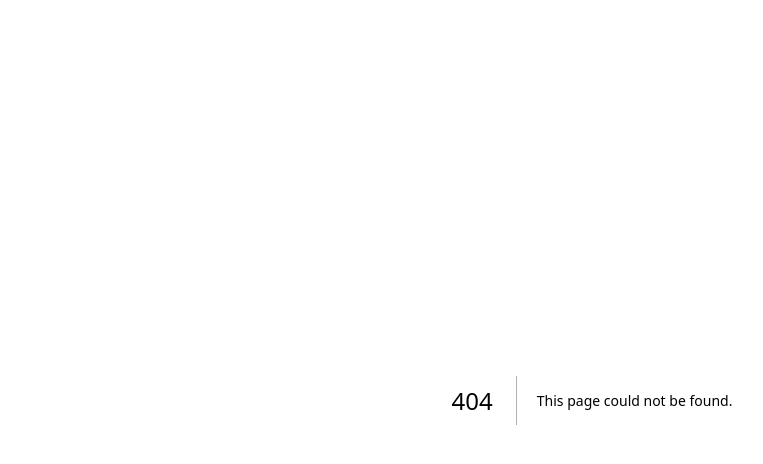
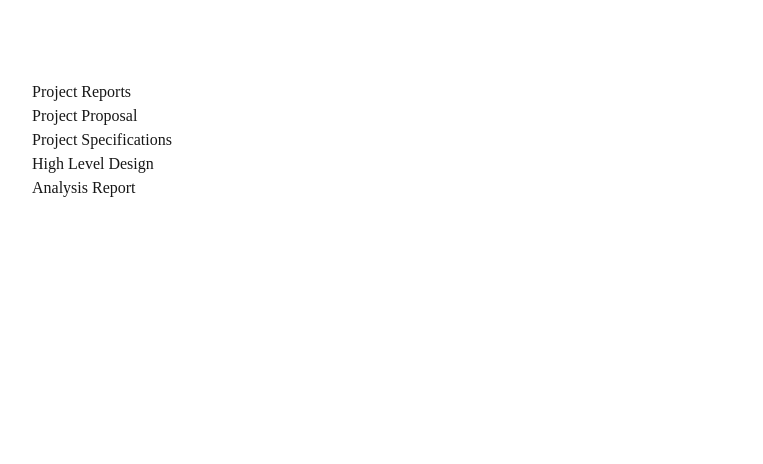
Before and after one commit to morethanyouth1nk/SmartLeeaf-Website, a Next.js app: page /reports in a window 1280 px wide. Before the commit this address had no page. Shown: the top 464 px of the page, without its empty margins (48-811 px from the left). Built offline with nearby package versions, Linux system fonts and the light colour scheme.

Commit message:
Add reports page

```diff
--- /dev/null
+++ b/app/reports/page.tsx
@@ -0,0 +1,33 @@
+export default function ReportsPage() {
+  return (
+    <main style={{ padding: '80px' }}>
+      <h1>Project Reports</h1>
+
+      <ul>
+        <li>
+          <a href="/reports/Project_Proposal.pdf" target="_blank">
+            Project Proposal
+          </a>
+        </li>
+
+        <li>
+          <a href="/reports/Project_Specifications.pdf" target="_blank">
+            Project Specifications
+          </a>
+        </li>
+
+        <li>
+          <a href="/reports/HighLevelDesign.pdf" target="_blank">
+            High Level Design
+          </a>
+        </li>
+
+        <li>
+          <a href="/reports/Analysis.pdf" target="_blank">
+            Analysis Report
+          </a>
+        </li>
+      </ul>
+    </main>
+  );
+}
```
